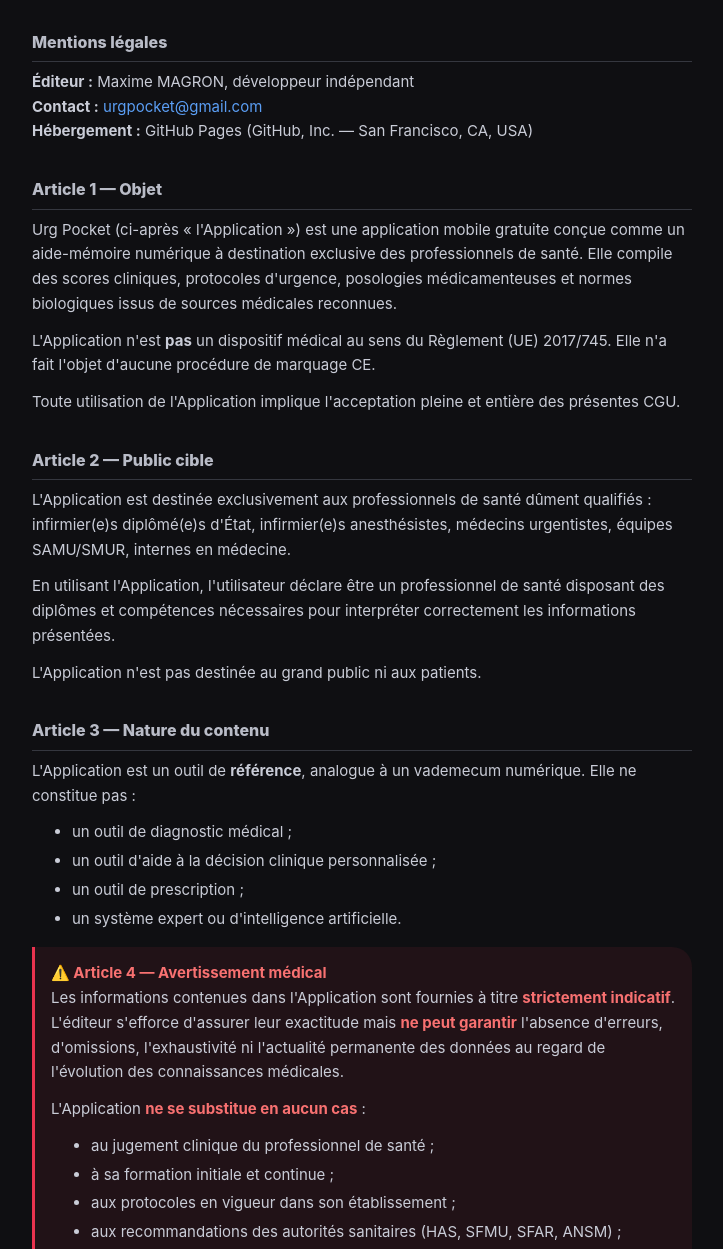
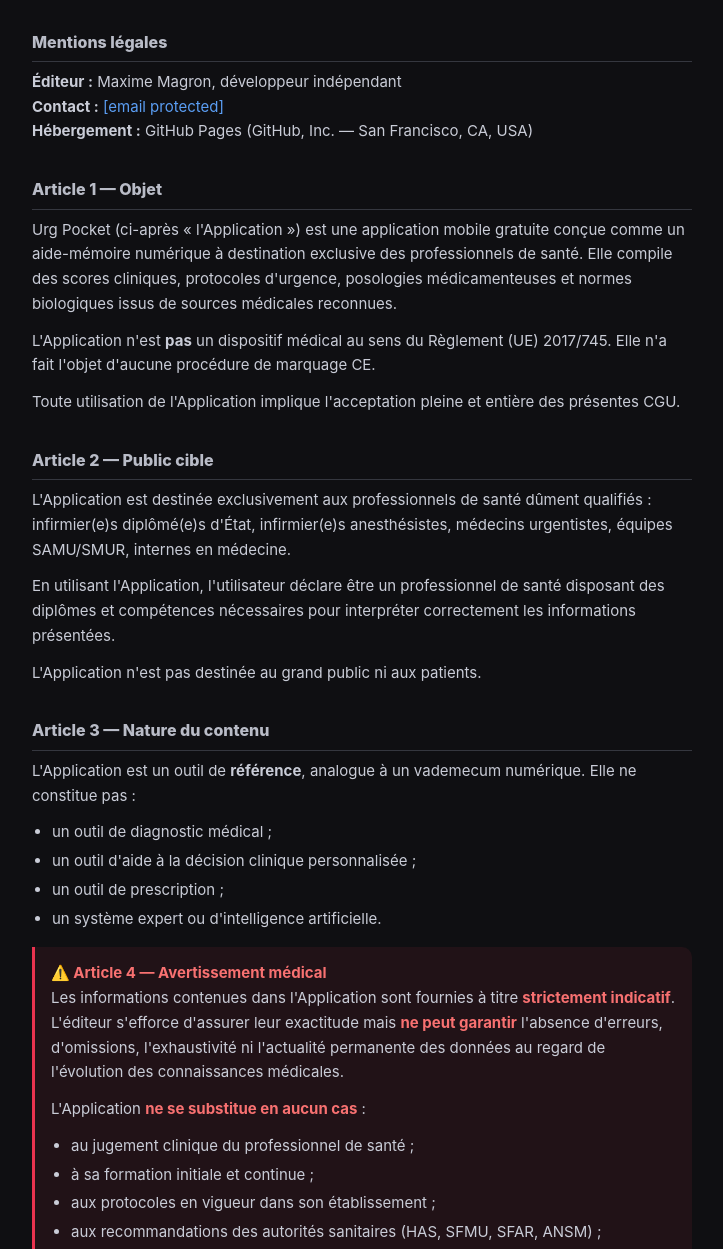
Before and after one commit to Max54130/urg-pocket, a plain HTML site: page cgu.html in a window 1280 px wide. Shown: the part 151-1400 px from the top of the page, without its empty margins (278-1001 px from the left). Drawn offline with Linux system fonts and the light colour scheme.

Commit message:
Add files via upload

```diff
--- a/cgu.html
+++ b/cgu.html
@@ -14,11 +14,11 @@
 a{color:#5B9EF4;text-decoration:none}
 a:hover{text-decoration:underline}
 .date{color:#b9bcc7;font-size:13px;margin-bottom:28px}
-.important{background:rgba(234,51,79,0.08);border-left:3px solid #EA334F;padding:14px 16px;border-radius:0 20px 20px 0;margin:16px 0}
+.important{background:rgba(234,51,79,0.08);border-left:3px solid #EA334F;padding:14px 16px;border-radius:0 10px 10px 0;margin:16px 0}
 .important strong{color:#f87171}
 .back{display:inline-flex;align-items:center;gap:6px;color:#5B9EF4;font-size:14px;font-weight:600;margin-bottom:24px;text-decoration:none}
 .back:hover{text-decoration:underline}
-ul{margin:0 0 12px;padding-left:20px, border-radius:0 20px 20px 0; color:#c9ccd7}
+ul{margin:0 0 12px;padding-left:20px;color:#c9ccd7}
 li{margin-bottom:4px}
 </style>
 </head>
@@ -30,8 +30,8 @@
 <p class="date">Urg Pocket — Version 1.2 — En vigueur à compter de mars 2026</p>
 
 <h2>Mentions légales</h2>
-<p><strong>Éditeur :</strong> Maxime MAGRON, développeur indépendant<br>
-<strong>Contact :</strong> <a>urgpocket@gmail.com</a><br>
+<p><strong>Éditeur :</strong> Maxime Magron, développeur indépendant<br>
+<strong>Contact :</strong> <a href="/cdn-cgi/l/email-protection#1a6f687d6a7579717f6e5a7d777b737634797577"><span class="__cf_email__" data-cfemail="2a5f584d5a4549414f5e6a4d474b434604494547">[email&#160;protected]</span></a><br>
 <strong>Hébergement :</strong> GitHub Pages (GitHub, Inc. — San Francisco, CA, USA)</p>
 
 <h2>Article 1 — Objet</h2>
@@ -101,13 +101,9 @@
 <p>L'éditeur s'efforce d'assurer la disponibilité de l'Application mais ne garantit aucune continuité de service. L'éditeur se réserve le droit de modifier, suspendre ou interrompre l'Application à tout moment, sans préavis ni indemnité.</p>
 
 <h2>Article 10 — Signalement d'erreurs</h2>
-<p>L'utilisateur est invité à signaler toute erreur ou inexactitude constatée à : <strong><a>urgpocket@gmail.com</a></strong>. L'éditeur s'efforcera de procéder aux corrections dans les meilleurs délais.</p>
+<p>L'utilisateur est invité à signaler toute erreur ou inexactitude constatée à : <strong><a href="/cdn-cgi/l/email-protection#43363124332c2028263703242e222a2f6d202c2e"><span class="__cf_email__" data-cfemail="24515643544b474f4150644349454d480a474b49">[email&#160;protected]</span></a></strong>. L'éditeur s'efforcera de procéder aux corrections dans les meilleurs délais.</p>
 
 <h2>Article 11 — Modification des CGU</h2>
 <p>L'éditeur se réserve le droit de modifier les présentes CGU à tout moment. La poursuite de l'utilisation de l'Application après modification vaut acceptation des nouvelles conditions. La date de la dernière version est indiquée en haut de page.</p>
 
-<h2>Article 12 — Droit applicable et juridiction</h2>
-<p>Les présentes CGU sont régies par le droit français. Tout litige relatif à leur interprétation ou leur exécution relève de la compétence exclusive des tribunaux français compétents.</p>
-
-</body>
-</html>
+<h
```
Also changed, not shown: privacy.html (+2 -5 lines).
